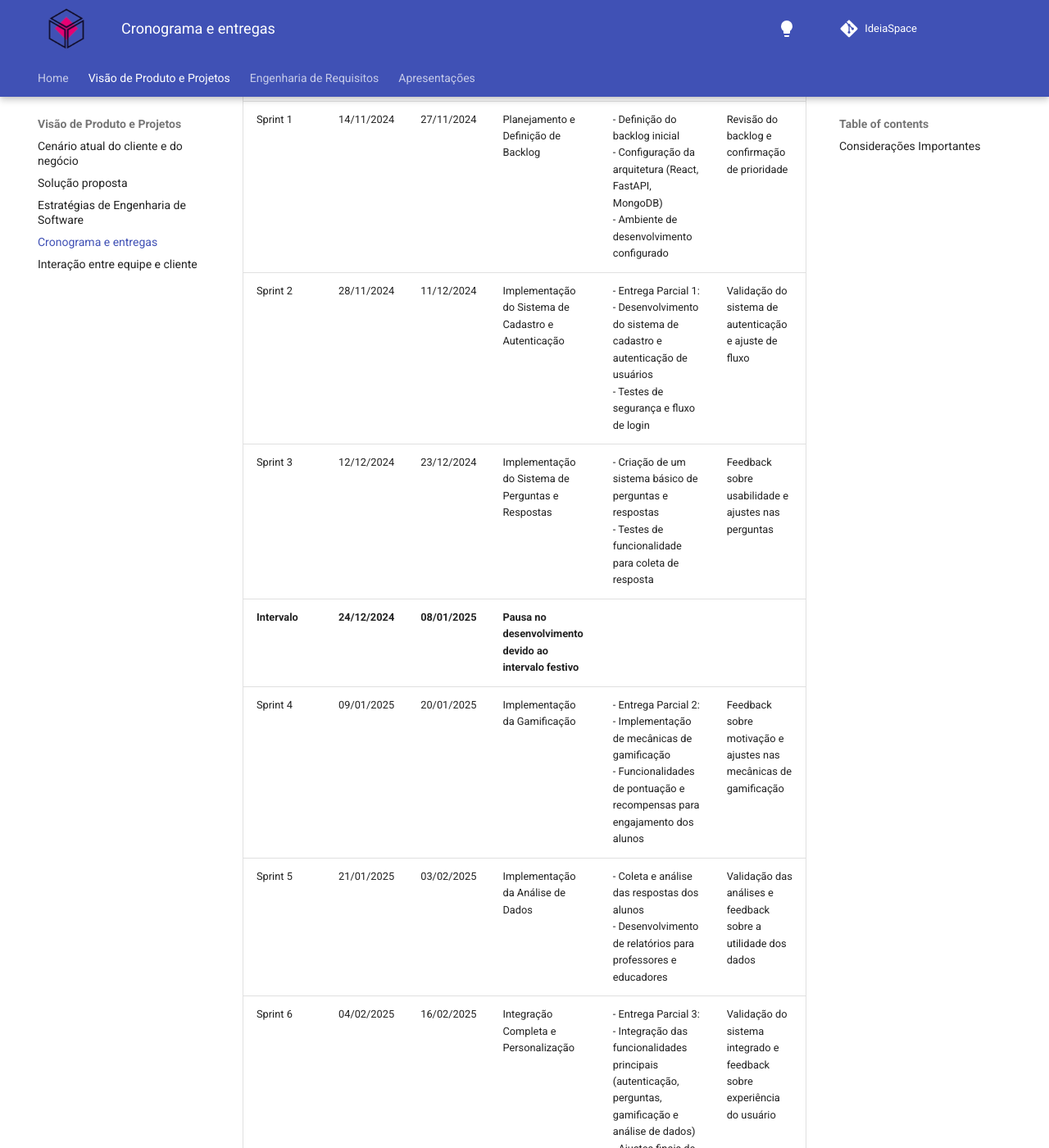
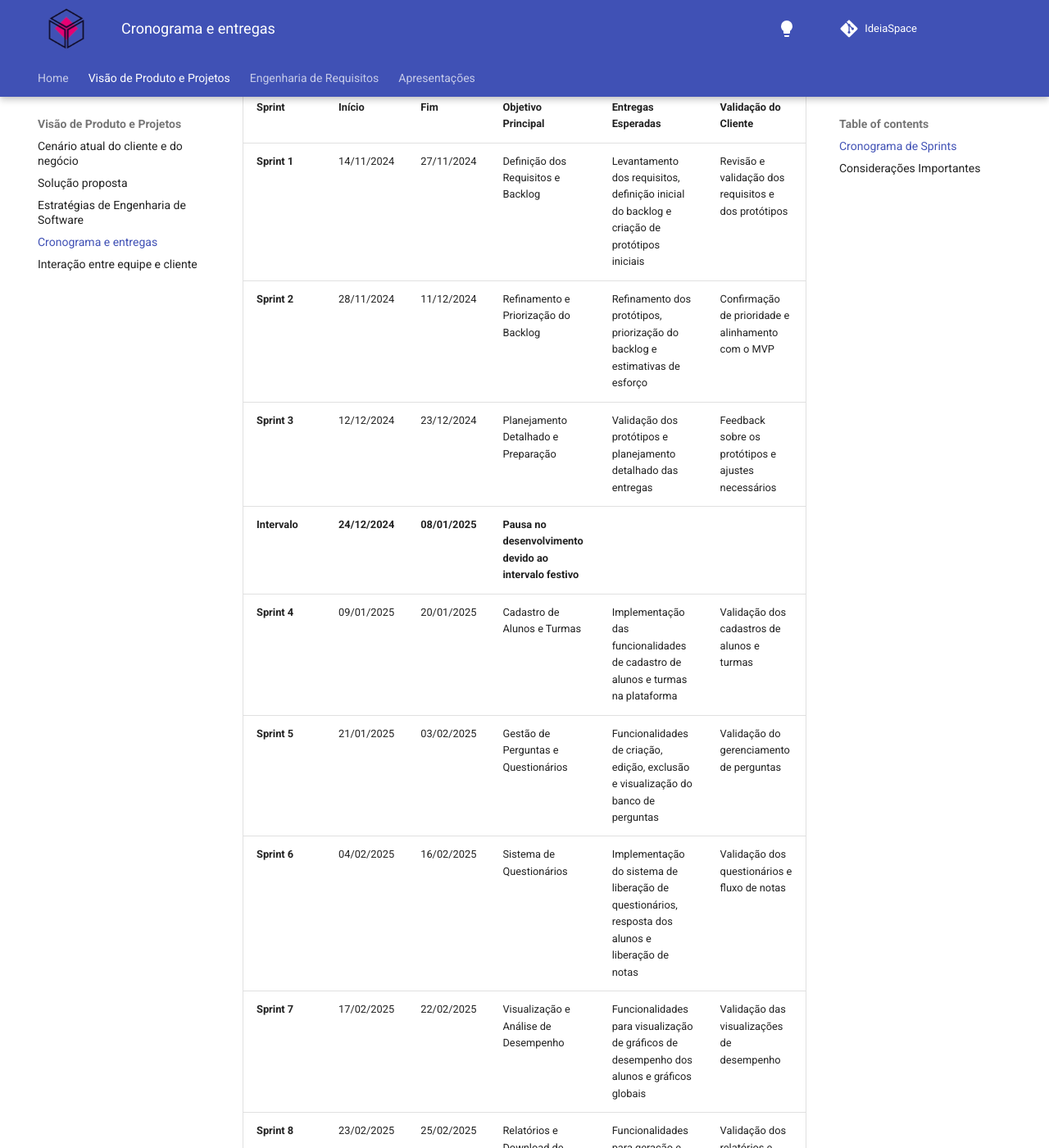
Before and after one commit to mdsreq-fga-unb/2024.2-T01-IdeaSpace, an MkDocs documentation site: the page built from docs/produto/cronograma-entregas.md, in a window 1280 px wide and 1400 px high, scrolled down 233 px. Shown: the whole window at 82% size. Built offline with MkDocs 1.6.1 and Material for MkDocs 9.7.7, drawn with Linux system fonts in a browser that asks for light colours; comment, search, counter and statistics services are not loaded; some of the changed text lies outside the part shown.

Commit message:
fix - cronograma de entregas de acordo com os requisitos definidos no MVP #5

```diff
--- a/docs/produto/cronograma-entregas.md
+++ b/docs/produto/cronograma-entregas.md
@@ -1,14 +1,16 @@
-| Sprint     | Início       | Fim         | Objetivo Principal                        | Entregas Esperadas                                                                                                                                                 | Validação do Cliente                                  |
-|------------|--------------|-------------|-------------------------------------------|--------------------------------------------------------------------------------------------------------------------------------------------------------------------|------------------------------------------------------|
-| Sprint 1    | 14/11/2024    | 27/11/2024    | Planejamento e Definição de Backlog         | - Definição do backlog inicial <br> - Configuração da arquitetura (React, FastAPI, MongoDB) <br> - Ambiente de desenvolvimento configurado | Revisão do backlog e confirmação de prioridade         |
-| Sprint 2    | 28/11/2024    | 11/12/2024    | Implementação do Sistema de Cadastro e Autenticação | - Entrega Parcial 1: <br> - Desenvolvimento do sistema de cadastro e autenticação de usuários <br> - Testes de segurança e fluxo de login | Validação do sistema de autenticação e ajuste de fluxo |
-| Sprint 3    | 12/12/2024    | 23/12/2024    | Implementação do Sistema de Perguntas e Respostas | - Criação de um sistema básico de perguntas e respostas <br> - Testes de funcionalidade para coleta de resposta                              | Feedback sobre usabilidade e ajustes nas perguntas     |
-| **Intervalo** | **24/12/2024** | **08/01/2025** | **Pausa no desenvolvimento devido ao intervalo festivo** |                                                                                                            |                                                        |
-| Sprint 4    | 09/01/2025    | 20/01/2025    | Implementação da Gamificação                | - Entrega Parcial 2: <br> - Implementação de mecânicas de gamificação <br> - Funcionalidades de pontuação e recompensas para engajamento dos alunos | Feedback sobre motivação e ajustes nas mecânicas de gamificação |
-| Sprint 5    | 21/01/2025    | 03/02/2025    | Implementação da Análise de Dados           | - Coleta e análise das respostas dos alunos <br> - Desenvolvimento de relatórios para professores e educadores                                 | Validação das análises e feedback sobre a utilidade dos dados |
-| Sprint 6    | 04/02/2025    | 16/02/2025    | Integração Completa e Personalização        | - Entrega Parcial 3: <br> - Integração das funcionalidades principais (autenticação, perguntas, gamificação e análise de dados) <br> - Ajustes finais de interface e personalização para cada usuário | Validação do sistema integrado e feedback sobre experiência do usuário |
-| Sprint 7    | 17/02/2025    | 22/02/2025    | Testes de Segurança e Homologação           | - Testes de segurança finais, revisão de vulnerabilidades, homologação                                     | Feedback sobre estabilidade e segurança                |
-| Sprint 8    | 23/02/2025    | 25/02/2025    | Lançamento e Monitoramento
+## Cronograma de Sprints
+
+| **Sprint**    | **Início**     | **Fim**       | **Objetivo Principal**                                 | **Entregas Esperadas**                                                                                                     | **Validação do Cliente**                                |
+|---------------|----------------|---------------|-------------------------------------------------------|----------------------------------------------------------------------------------------------------------------------------|--------------------------------------------------------|
+| **Sprint 1** | 14/11/2024     | 27/11/2024    | Definição dos Requisitos e Backlog                    | Levantamento dos requisitos, definição inicial do backlog e criação de protótipos iniciais                                | Revisão e validação dos requisitos e dos protótipos    |
+| **Sprint 2** | 28/11/2024     | 11/12/2024    | Refinamento e Priorização do Backlog                  | Refinamento dos protótipos, priorização do backlog e estimativas de esforço                                               | Confirmação de prioridade e alinhamento com o MVP      |
+| **Sprint 3** | 12/12/2024     | 23/12/2024    | Planejamento Detalhado e Preparação                 | Validação dos protótipos e planejamento detalhado das entregas                                                            | Feedback sobre os protótipos e ajustes necessários     |
+| **Intervalo** | **24/12/2024** | **08/01/2025** | **Pausa no desenvolvimento devido ao intervalo festivo** |                                                                                                                            |                                                        |
+| **Sprint 4** | 09/01/2025     | 20/01/2025    | Cadastro de Alunos e Turmas                           | Implementação das funcionalidades de cadastro de alunos e turmas na plataforma                                            | Validação dos cadastros de alunos e turmas             |
+| **Sprint 5** | 21/01/2025     | 03/02/2025    | Gestão de Perguntas e Questionários                   | Funcionalidades de criação, edição, exclusão e visualização do banco de perguntas                                         | Validação do gerenciamento de perguntas                |
+| **Sprint 6** | 04/02/2025     | 16/02/2025    | Sistema de Questionários                              | Implementação do sistema de liberação de questionários, resposta dos alunos e liberação de notas                         | Validação dos questionários e fluxo de notas           |
+| **Sprint 7** | 17/02/2025     | 22/02/2025    | Visualização e Análise de Desempenho                  | Funcionalidades para visualização de gráficos de desempenho dos alunos e gráficos globais                                 | Validação das visualizações de desempenho              |
+| **Sprint 8** | 23/02/2025     | 25/02/2025    | Relatórios e Download de Gráficos                     | Funcionalidades para geração e download de relatórios e gráficos de desempenho                                            | Validação dos relatórios e download de gráficos        |
 
 
 ---
```
